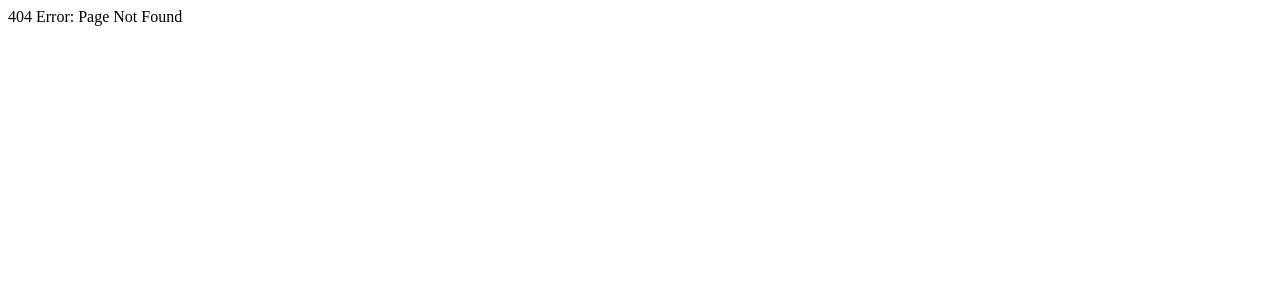
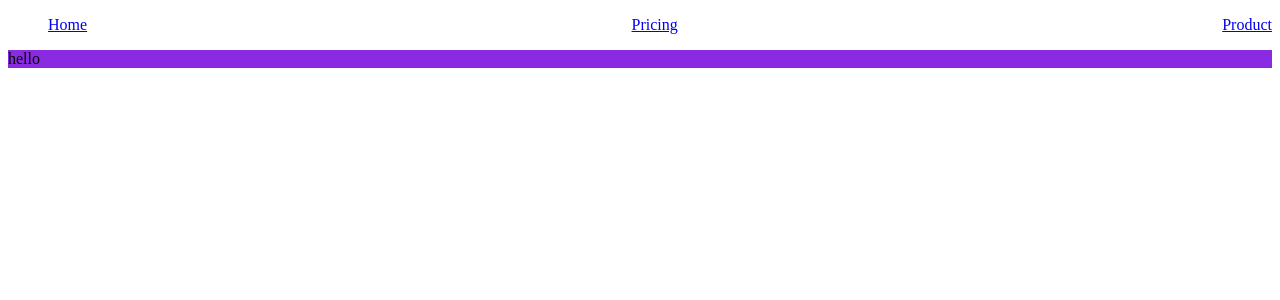
Before and after one commit to Bharat-Dua/WorldWise-react-app, a React (Vite) app: page /app in a window 1280 px wide. Before the commit this address had no page. Shown: the top 300 px of the page. Built offline with nearby package versions, Linux system fonts and the light colour scheme.

Commit message:
CSS module basics learnt

```diff
--- a/src/App.jsx
+++ b/src/App.jsx
@@ -3,13 +3,17 @@ import Homepage from "./pages/Homepage";
 import Pricing from "./pages/Pricing";
 import Product from "./pages/Product";
 import PageNotFound from "./pages/PageNotFound";
+import PageNav from "./components/PageNav";
+import AppLayout from "./pages/AppLayout";
 function App() {
   return (
     <BrowserRouter>
+      <PageNav />
       <Routes>
         <Route path="/" element={<Homepage />} />
         <Route path="/price" element={<Pricing />} />
         <Route path="/product" element={<Product />} />
+        <Route path="/app" element={<AppLayout />} />
         <Route path="*" element={<PageNotFound />} />
         <Route />
       </Routes>
--- /dev/null
+++ b/src/components/AppNav.jsx
@@ -0,0 +1,6 @@
+import styles from "./AppNav.module.css";
+function AppNav() {
+  return <nav className={styles.nav}>hello</nav>;
+}
+
+export default AppNav;
--- /dev/null
+++ b/src/components/AppNav.module.css
@@ -0,0 +1,3 @@
+.nav {
+  background-color: blueviolet;
+}
--- /dev/null
+++ b/src/components/PageNav.jsx
@@ -0,0 +1,15 @@
+import { NavLink } from "react-router-dom";
+import styles from "./PageNav.module.css";
+function PageNav() {
+  return (
+    <nav className={styles.nav}>
+      <ul>
+        <NavLink to={"/"}>Home </NavLink>
+        <NavLink to={"/price"}>Pricing </NavLink>
+        <NavLink to={"/product"}>Product </NavLink>
+      </ul>
+    </nav>
+  );
+}
+
+export default PageNav;
--- /dev/null
+++ b/src/components/PageNav.module.css
@@ -0,0 +1,11 @@
+:global(.nav) {
+  border: 1px solid red;
+  color: yellow;
+  background-color: brown;
+}
+
+.nav ul {
+  display: flex;
+  justify-content: space-between;
+  /* background-color: green; */
+}
--- /dev/null
+++ b/src/pages/AppLayout.jsx
@@ -0,0 +1,11 @@
+import AppNav from "../components/AppNav";
+
+function AppLayout() {
+  return (
+    <div>
+      <AppNav />
+    </div>
+  );
+}
+
+export default AppLayout;
--- a/src/pages/Homepage.jsx
+++ b/src/pages/Homepage.jsx
@@ -1,5 +1,12 @@
+import { NavLink } from "react-router-dom";
+
 function Homepage() {
-  return <div>home</div>;
+  return (
+    <div>
+      home
+      <NavLink to={"app"}>app</NavLink>
+    </div>
+  );
 }
 
 export default Homepage;
```
